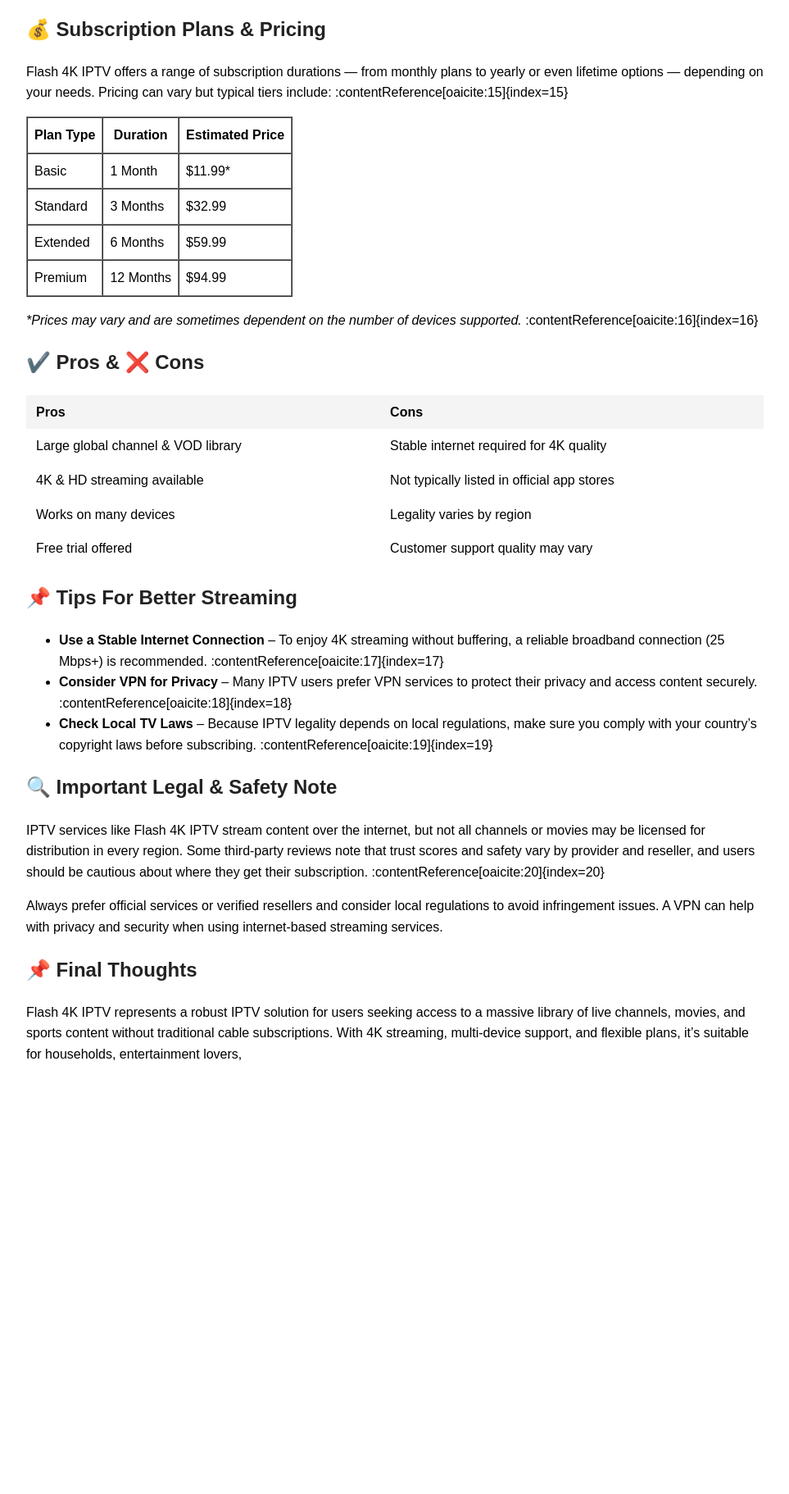
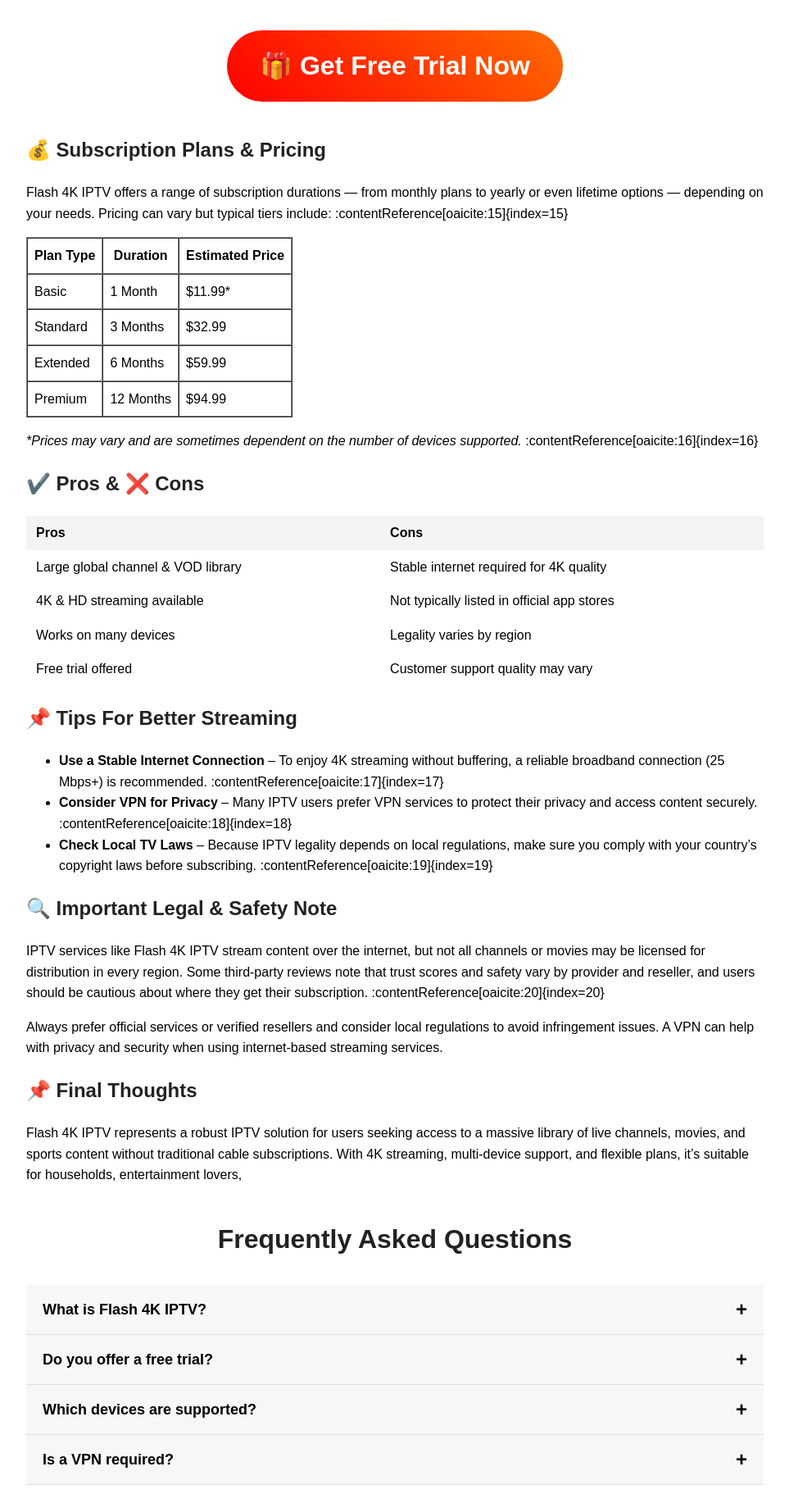
Before and after one commit to best-iptv-service-uk/best-iptv-service-uk.github.io, a plain HTML site: page index.html in a window 1280 px wide. Shown: the part 1509-3331 px from the top of the page at 82% size, without its empty margins (158-1121 px from the left). Before the commit the page ends 2844 px from the top, so only its background shows below. Drawn offline with Linux system fonts and the light colour scheme.

Commit message:
Update index.html

```diff
--- a/index.html
+++ b/index.html
@@ -76,6 +76,32 @@
     <li><strong>Enter Your Credentials</strong> – Paste in your login details (m3u URL or Xtream Codes) into the player. :contentReference[oaicite:13]{index=13}</li>
     <li><strong>Start Streaming</strong> – Enjoy live TV, movies, series, and sports. :contentReference[oaicite:14]{index=14}</li>
 </ol>
+<h1 style="text-align:center; margin:40px 0;">
+    <a href="https://flash4kiptv.com/whmcs/aff.php?aff=42"
+       target="_blank"
+       rel="follow"
+       class="h1-free-trial-btn">
+       🎁 Get Free Trial Now
+    </a>
+</h1>
+
+<style>
+.h1-free-trial-btn {
+    display: inline-block;
+    padding: 18px 40px;
+    background: linear-gradient(45deg, #ff0000, #ff6a00);
+    color: #ffffff;
+    font-size: 32px;
+    font-weight: 800;
+    text-decoration: none;
+    border-radius: 60px;
+    transition: all 0.3s ease;
+}
+.h1-free-trial-btn:hover {
+    background: linear-gradient(45deg, #e60000, #ff4500);
+    transform: scale(1.06);
+}
+</style>
 
 <h2>💰 Subscription Plans & Pricing</h2>
 
@@ -125,3 +151,136 @@
 
 <p>
 Flash 4K IPTV represents a robust IPTV solution for users seeking access to a massive library of live channels, movies, and sports content without traditional cable subscriptions. With 4K streaming, multi-device support, and flexible plans, it’s suitable for households, entertainment lovers,
+<!DOCTYPE html>
+<html lang="en">
+<head>
+<meta charset="UTF-8">
+<title>FAQ Accordion</title>
+
+<style>
+.faq-section {
+    max-width: 900px;
+    margin: 40px auto;
+    font-family: Arial, sans-serif;
+}
+.faq-title {
+    text-align: center;
+    font-size: 32px;
+    margin-bottom: 30px;
+}
+.faq-item {
+    border-bottom: 1px solid #ddd;
+}
+.faq-question {
+    width: 100%;
+    background: #f7f7f7;
+    padding: 16px 20px;
+    font-size: 18px;
+    font-weight: bold;
+    cursor: pointer;
+    border: none;
+    text-align: left;
+    outline: none;
+    display: flex;
+    justify-content: space-between;
+    align-items: center;
+}
+.faq-question:hover {
+    background: #eeeeee;
+}
+.faq-question span {
+    font-size: 24px;
+    transition: transform 0.3s ease;
+}
+.faq-question.active span {
+    transform: rotate(45deg);
+}
+.faq-answer {
+    max-height: 0;
+    overflow: hidden;
+    background: #ffffff;
+    transition: max-height 0.4s ease;
+    padding: 0 20px;
+}
+.faq-answer p {
+    margin: 15px 0;
+    font-size: 16px;
+    color: #444;
+}
+</style>
+</head>
+
+<body>
+
+<div class="faq-section">
+    <h2 class="faq-title">Frequently Asked Questions</h2>
+
+    <div class="faq-item">
+        <button class="faq-question">
+            What is Flash 4K IPTV?
+            <span>+</span>
+        </button>
+        <div class="faq-answer">
+            <p>
+                Flash 4K IPTV is an internet-based television service that allows you to watch live TV channels, movies, series, and sports in HD and 4K quality on multiple devices.
+            </p>
+        </div>
+    </div>
+
+    <div class="faq-item">
+        <button class="faq-question">
+            Do you offer a free trial?
+            <span>+</span>
+        </button>
+        <div class="faq-answer">
+            <p>
+                Yes, Flash 4K IPTV offers a free trial so users can test streaming quality, channels, and compatibility before purchasing a subscription.
+            </p>
+        </div>
+    </div>
+
+    <div class="faq-item">
+        <button class="faq-question">
+            Which devices are supported?
+            <span>+</span>
+        </button>
+        <div class="faq-answer">
+            <p>
+                The service works on Smart TVs, Android & iOS devices, FireStick, MAG boxes, Windows, macOS, and IPTV players such as IPTV Smarters and TiviMate.
+            </p>
+        </div>
+    </div>
+
+    <div class="faq-item">
+        <button class="faq-question">
+            Is a VPN required?
+            <span>+</span>
+        </button>
+        <div class="faq-answer">
+            <p>
+                A VPN is not required, but it is recommended for privacy, security, and uninterrupted streaming, depending on your region.
+            </p>
+        </div>
+    </div>
+
+</div>
+
+<script>
+const questions = document.querySelectorAll(".faq-question");
+
+questions.forEach(question => {
+    question.addEventListener("click", () => {
+        question.classList.toggle("active");
+        const answer = question.nextElementSibling;
+
+        if (question.classList.contains("active")) {
+            answer.style.maxHeight = answer.scrollHeight + "px";
+        } else {
+            answer.style.maxHeight = null;
+        }
+    });
+});
+</script>
+
+</body>
+</html>
```
